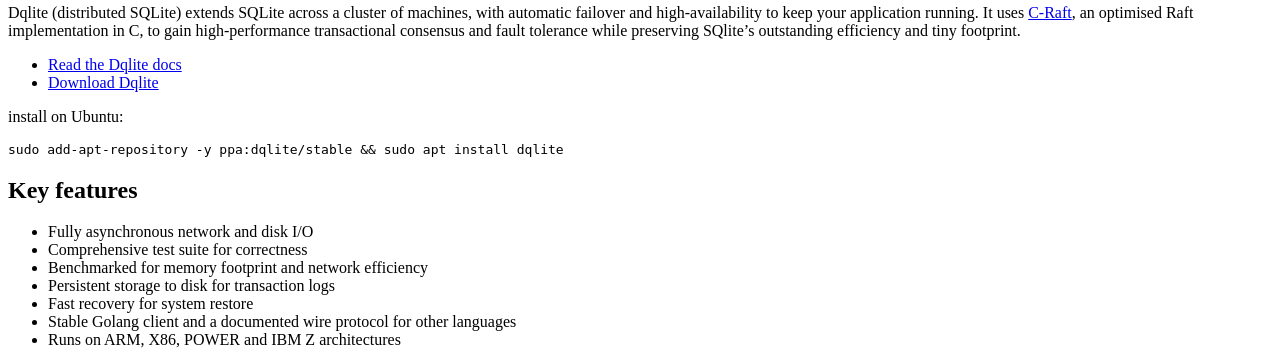
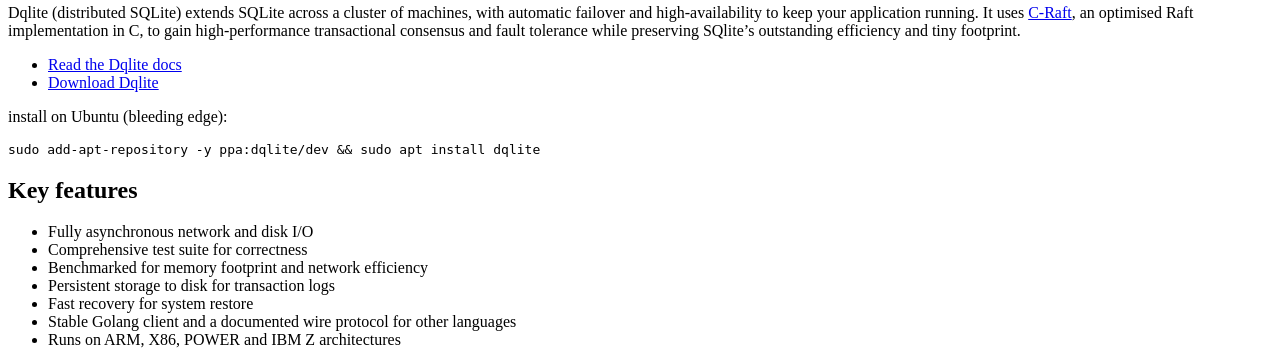
Before and after one commit to canonical/dqlite.io, a Python web app: template templates/index.html in a window 1280 px wide. Shown: the part 584-936 px from the top of the page. Run offline with Jinja, Linux system fonts and the light colour scheme; the template is opened without the code that fills it, so the values that code supplies are empty; some web fonts are replaced.

Commit message:
Update reference to dqlite PPA
Signed-off-by: Cole Miller <m@cole-miller.net>

```diff
--- a/templates/index.html
+++ b/templates/index.html
@@ -28,7 +28,7 @@
         <li class="p-inline-list__item"><a href="/docs" class="p-button--positive u-no-margin--bottom-small">Read the Dqlite docs</a></li>
         <li class="p-inline-list__item"><a href="https://github.com/canonical/dqlite/releases" class="p-button u-no-margin--bottom-small" aria-label="External link to the Dqlite releases page on Github">Download Dqlite</a></li>
       </ul>
-      <p>install on Ubuntu: <div class="p-code-snippet"><pre class="p-code-snippet__block--icon"><code>sudo add-apt-repository -y ppa:dqlite/stable && sudo apt install dqlite</code></pre></div></p>
+      <p>install on Ubuntu (bleeding edge): <div class="p-code-snippet"><pre class="p-code-snippet__block--icon"><code>sudo add-apt-repository -y ppa:dqlite/dev && sudo apt install dqlite</code></pre></div></p>
     </div>
   </div>
 </section>
```
